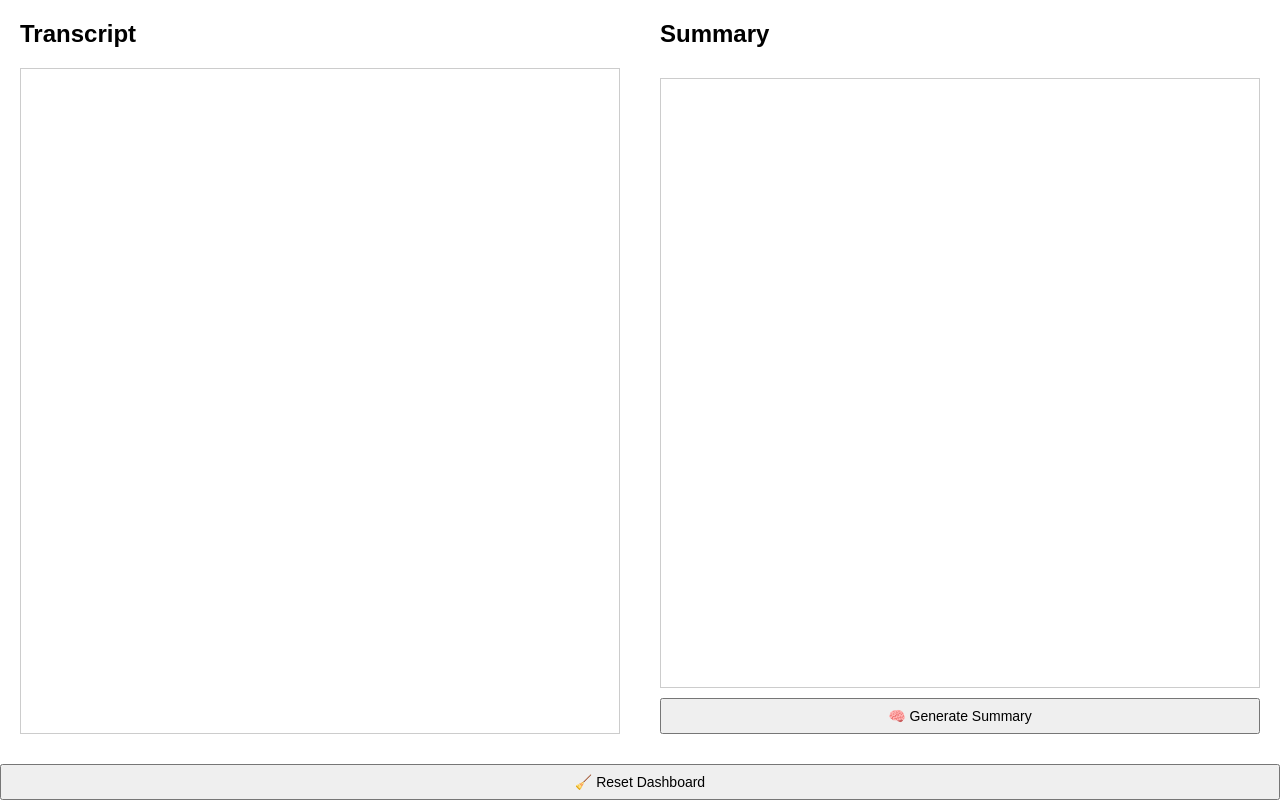
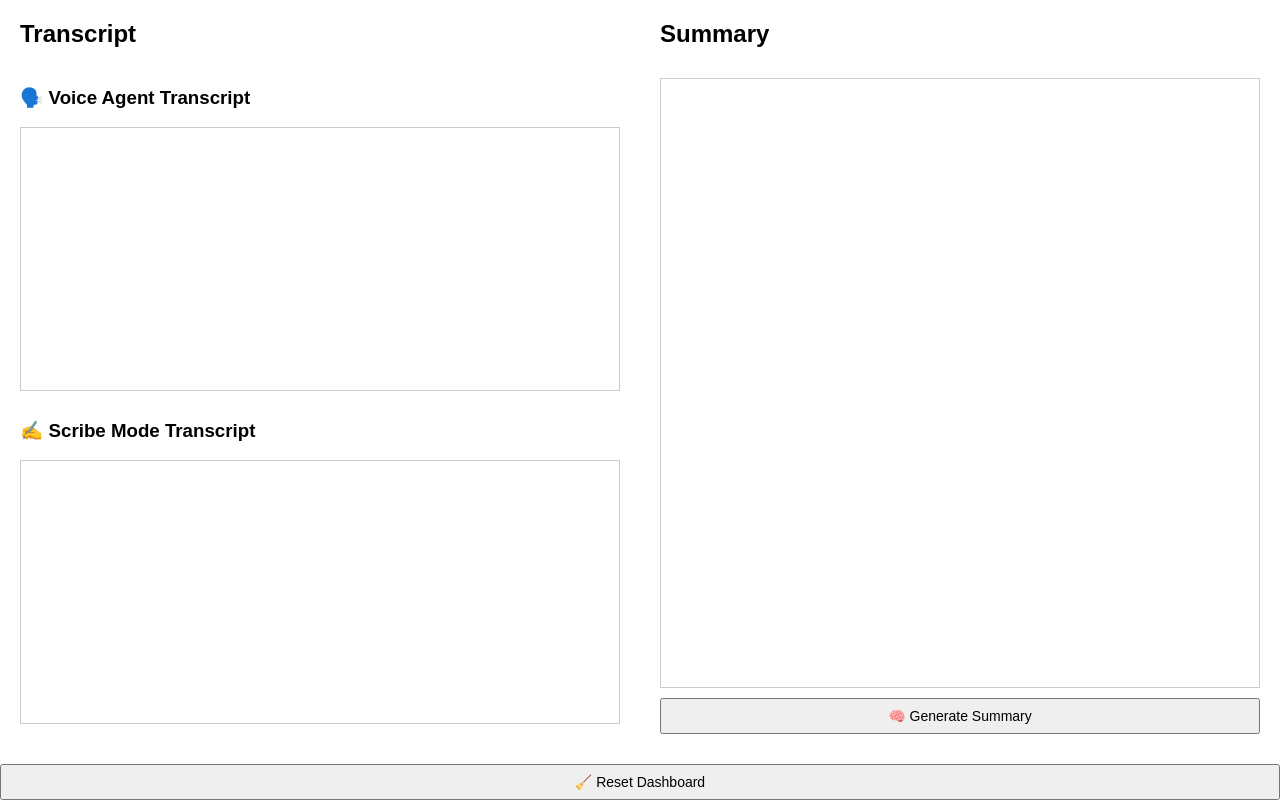
Before and after one commit to yuichiromountainshiba/elizai-spine, a Flask app: page /dashboard in a window 1280 px wide. Run offline with Flask 3, Linux system fonts and the light colour scheme; some libraries are stand-ins or nearby versions.

Commit message:
scribe mode on

```diff
--- a/app.py
+++ b/app.py
@@ -9,6 +9,8 @@ from deepgram import (
     FunctionCallResponse,
     Input,
     Output,
+    PrerecordedOptions,
+    FileSource
 )
 import os
 import json
@@ -17,7 +19,7 @@ from openai import OpenAI
 from dotenv import load_dotenv
 load_dotenv()
 from flask_cors import CORS
-
+from werkzeug.utils import secure_filename
 
 app = Flask(__name__)
 CORS(app)
@@ -58,6 +60,57 @@ def dashboard():
     return render_template('dashboard.html', transcripts=saved_transcripts)
 
 
+def transcribe_audio(audio_file_path):
+    deepgram = DeepgramClient()
+
+    with open(audio_file_path, "rb") as file:
+        buffer_data = file.read()
+
+    payload: FileSource = {
+        "buffer": buffer_data,
+    }
+
+    options = PrerecordedOptions(
+        model="nova-3-medical",
+        smart_format=True,
+        diarize=True,
+        punctuate=True,
+        language="en-US"
+    )
+
+    response = deepgram.listen.prerecorded.v("1").transcribe_file(payload, options)
+
+    try:
+        return response["results"]["channels"][0]["alternatives"][0]["paragraphs"]["transcript"]
+    except Exception as e:
+        print("❌ Could not extract transcript:", str(e))
+        return ""
+
+@app.route('/upload_scribe', methods=['POST'])
+def upload_scribe():
+    if 'file' not in request.files:
+        return jsonify({'status': 'error', 'message': 'No file uploaded'}), 400
+
+    try:
+        dg_connection.finish()
+    except:
+        pass
+
+    file = request.files['file']
+    filepath = os.path.join(os.getcwd(), "scribe.m4a")
+    file.save(filepath)
+
+    transcript_text = transcribe_audio(filepath)
+
+    if not transcript_text:
+        return jsonify({'status': 'error', 'message': 'No transcript returned'}), 500
+
+    user_transcript = [{"role": "user", "content": transcript_text.strip()}]
+    saved_transcripts.extend(user_transcript)
+    socketio.emit('scribe_transcript', {'transcript': user_transcript})
+
+    return jsonify({'status': 'success', 'transcript': user_transcript})
+
 @socketio.on('connect')
 def handle_connect():
     options = SettingsOptions()
@@ -90,10 +143,10 @@ def handle_connect():
         "Ask about what caused the pain to start  triggering event/injury/accident,  duration of symptoms (back calculate the approximate date this pain started), which side the symptoms are on and which side is worse, radiating symptoms down arms or legs, aggravating/relieving factors, "
         "what they have tried: 1) medications 2) therapy (PT, acupuncture, chiropractor, massage) 3) injections "
         "(epidural steroid injections, facet injections, level, provider, percent relief, duration). "
-        "Explicitly ask or summarize and confirm if they have or had not tried medications, physical therapy, or injections. Ask specifically if they mentioned injections, who did the injection and what date, how much relief was felt.  Make sure you ask about all these topics before starting to ask any open-ended questions like is there anything else i can help with today. Be concise and clinical. If they are complaining about neck pain, include a questions about balance changes, hand dexterity changes, or urinary changes."
+        "Explicitly ask or summarize and confirm if they have or had not tried medications, physical therapy, or injections. Ask specifically what medications they have been trying. if they mentioned injections, who did the injection and what date, how much relief was felt.  Make sure you ask about all these topics before starting to ask any open-ended questions like is there anything else i can help with today. Be concise and clinical. IF they are complaining about back pain, include question about bowel/bladder changes. If they are complaining about neck pain (only if they report neck pain), include questions about balance changes, hand dexterity changes, or urinary changes. WWhen you hvae collected all releveant information, you may conclude the conversation with - Thank you for sharing this information. Dr. Sing will be able to review this information and will be in shortly. Feel free to ask any additional questions or provide any more details, otherwise hit 'Stop Assistant'. "
         "- If asked about your well-being, provide a brief response about how you're feeling.\n\n"
         "Remember that you have a voice interface. You can listen and speak, and all your "
-        "responses will be spoken aloud."
+        "responses will be spoken aloud. Allow the patient 1.5 seconds of silence prior to responding."
     )
 
     # Deepgram provider configuration
@@ -101,7 +154,7 @@ def handle_connect():
     options.agent.listen.provider.model = "nova-3"
     options.agent.listen.provider.type = "deepgram"
     options.agent.speak.provider.type = "deepgram"
-    options.agent.speak.speed = 1.3
+    options.agent.speak.speed = 1.5
 
     # Sets Agent greeting
     options.agent.greeting = "Hello! I'm Dr. Sing's assistant. What brings you into the office today? Feel free to share as much details as possible."
@@ -237,11 +290,11 @@ def handle_summarize(data):
     transcript = data.get('transcript', '')
 
     system_prompt = (
-        "You are a medical scribe. Summarize the patient's responses into a formal structured HPI for a spine surgery consult. IF information is not available do not hallucinate and report unknown\n"
+        "You are a medical scribe. Summarize the provided transcripts into a formal structured note for a spine surgery consult. IF information is not available do not hallucinate, instead report unknown\n"
         "Specify laterality in the chief complaint (e.g., left, midline, bilateral right worse than left, etc). For PT and injections, "
         "include details such as dates, types, providers, and relief. Extract and format as:\n\n"
         "Chief Complaint:\nBrief History:\nDuration:\nRadiating Symptoms:\nAggravating/Relieving Factors:\nTried:\n"
-        "  - Medications:\n  - Therapy:\n  - Injections:\nOther relevant history:\n"
+        "  - Medications:\n  - Therapy:\n  - Injections:\nOther relevant history:\n \n Exam: \n Assessment: \n Discussion: \n Plan:"
     )
 
     response = client.chat.completions.create(
--- a/templates/dashboard.html
+++ b/templates/dashboard.html
@@ -73,6 +73,16 @@
             margin-bottom: 5px;
             align-self: flex-start;
         }
+
+        .transcript-subbox {
+            flex: 1;
+            border: 1px solid #ccc;
+            margin-bottom: 10px;
+            padding: 10px;
+            overflow-y: auto;
+            background: #fff;
+            white-space: pre-wrap;
+        }
     </style>
 </head>
 <body>
@@ -80,7 +90,11 @@
     <!-- Left panel: transcript -->
     <div id="transcript-panel">
         <h2>Transcript</h2>
-        <div id="transcript-box"></div>
+        <h3>🗣️ Voice Agent Transcript</h3>
+        <div id="agent-transcript-box" class="transcript-subbox"></div>
+
+        <h3>✍️ Scribe Mode Transcript</h3>
+        <div id="scribe-transcript-box" class="transcript-subbox"></div>
     </div>
 
     <!-- Right panel: summary -->
@@ -103,9 +117,9 @@
     });
 
     socket.on("new_transcript", (data) => {
-        console.log("📥 Transcript received:", data.transcript);
-        const transcriptBox = document.getElementById("transcript-box");
-        transcriptBox.innerHTML = '';
+        console.log("📥 Agent Transcript received:", data.transcript);
+        const agentBox = document.getElementById("agent-transcript-box");
+        agentBox.innerHTML = '';
 
         // Assume transcript is already an array of { role, content }
         const messages = data.transcript;
@@ -113,13 +127,27 @@
             messages.forEach(msg => {
                 const div = document.createElement('div');
                 div.className = msg.role === 'user' ? 'user' : 'assistant';
-                div.textContent = msg.content;
-                transcriptBox.appendChild(div);
+                div.textContent = `${msg.role}: ${msg.content}`;
+                agentBox.appendChild(div);
             });
         } else {
             console.warn("⚠️ Unexpected transcript format:", data.transcript);
         }
     });
+
+    socket.on("scribe_transcript", (data) => {
+        console.log("📥 Scribe Transcript received:", data.transcript);
+        const scribeBox = document.getElementById("scribe-transcript-box");
+        scribeBox.innerHTML = '';
+
+        data.transcript.forEach(msg => {
+            const div = document.createElement('div');
+            div.className = msg.role || 'user';
+            div.textContent = msg.content;
+            scribeBox.appendChild(div);
+        });
+    });
+
 
     socket.on("summary", (data) => {
         console.log("📄 Summary received:", data.summary);
@@ -130,16 +158,28 @@
 
     function generateSummary() {
         console.log("🧠 Generate Summary button clicked!");
-        const rawText = Array.from(document.querySelectorAll('#transcript-box div'))
+        const agentText = Array.from(document.querySelectorAll('#agent-transcript-box div'))
             .map(div => div.textContent)
             .join("\n");
-        socket.emit("summarize", { transcript: rawText });
+
+        const scribeText = Array.from(document.querySelectorAll('#scribe-transcript-box div'))
+            .map(div => div.textContent)
+            .join("\n");
+
+        const combinedText = agentText + "\n" + scribeText;
+
+        socket.emit("summarize", { transcript: combinedText });
+
+        console.log("🧠 Summary request sent with combined agent + scribe text.");
     }
 
     function resetDashboard() {
         // Clear transcript display
-        const transcriptBox = document.getElementById("transcript-box");
-        transcriptBox.innerHTML = "";
+        const scribeTBOX = document.getElementById("scribe-transcript-box");
+        scribeTBOX.innerHTML = "";
+
+        const agentTBOX = document.getElementById("agent-transcript-box");
+        agentTBOX.innerHTML = "";
 
         // Clear summary display
         const summaryBox = document.getElementById("summary-box");
```
Also changed, not shown: templates/index.html (+116 -12 lines), 1 other file.
